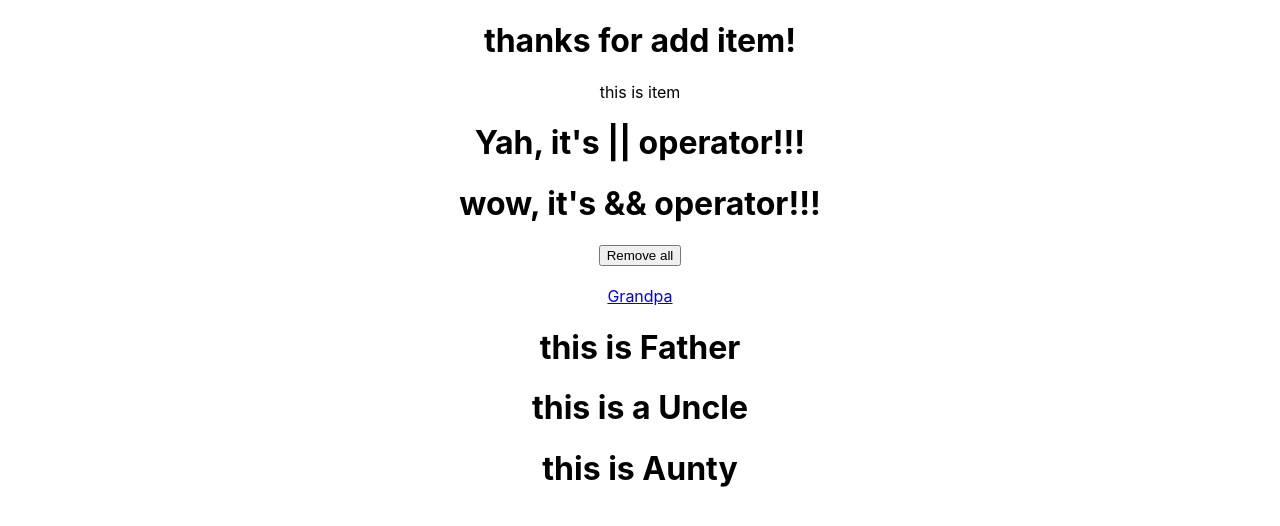
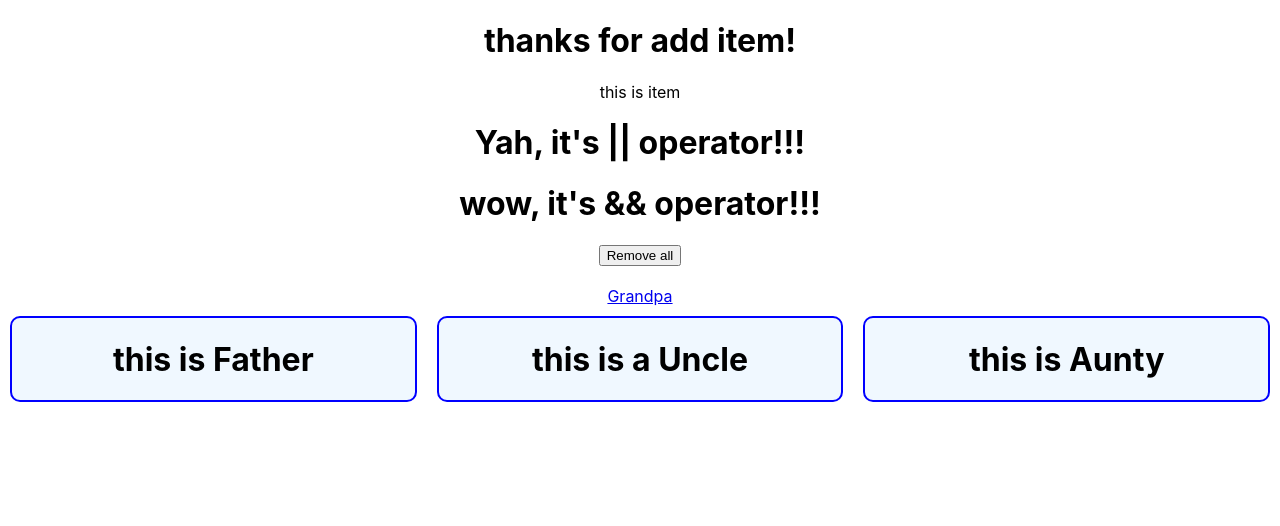
Before and after one commit to CodeWithShamim/ML-9-React-Router-And-States, a React (Create React App) app in the folder Module 54 ( Router Deploy Context API and devtool)/react-context-api/: page /grandpa in a window 1280 px wide. Shown: the top 526 px of the page. Built offline with nearby package versions, Linux system fonts and the light colour scheme.

Commit message:
file added

```diff
--- a/Module 54 ( Router Deploy Context API and devtool)/react-context-api/src/components/Grandpa/Grandpa.css
+++ b/Module 54 ( Router Deploy Context API and devtool)/react-context-api/src/components/Grandpa/Grandpa.css
@@ -0,0 +1,11 @@
+.grandpa {
+    display: grid;
+    grid-template-columns: repeat(3, 1fr);
+}
+
+.grandpa div {
+    border: 2px solid blue;
+    margin: 10px;
+    border-radius: 10px;
+    background-color: aliceblue;
+}
--- a/Module 54 ( Router Deploy Context API and devtool)/react-context-api/src/components/Grandpa/Grandpa.js
+++ b/Module 54 ( Router Deploy Context API and devtool)/react-context-api/src/components/Grandpa/Grandpa.js
@@ -2,15 +2,15 @@ import React from 'react';
 import Father from '../Father/Father'
 import Uncle from '../Uncle/Uncle'
 import Aunty from '../Aunty/Aunty'
+import './Grandpa.css'
 
 const Grandpa=() => {
     return (
-        <div>
+        <div className='grandpa'>
             <Father></Father>
             <Uncle></Uncle>
             <Aunty></Aunty>
         </div>
     );
 };
-
 export default Grandpa;
```
